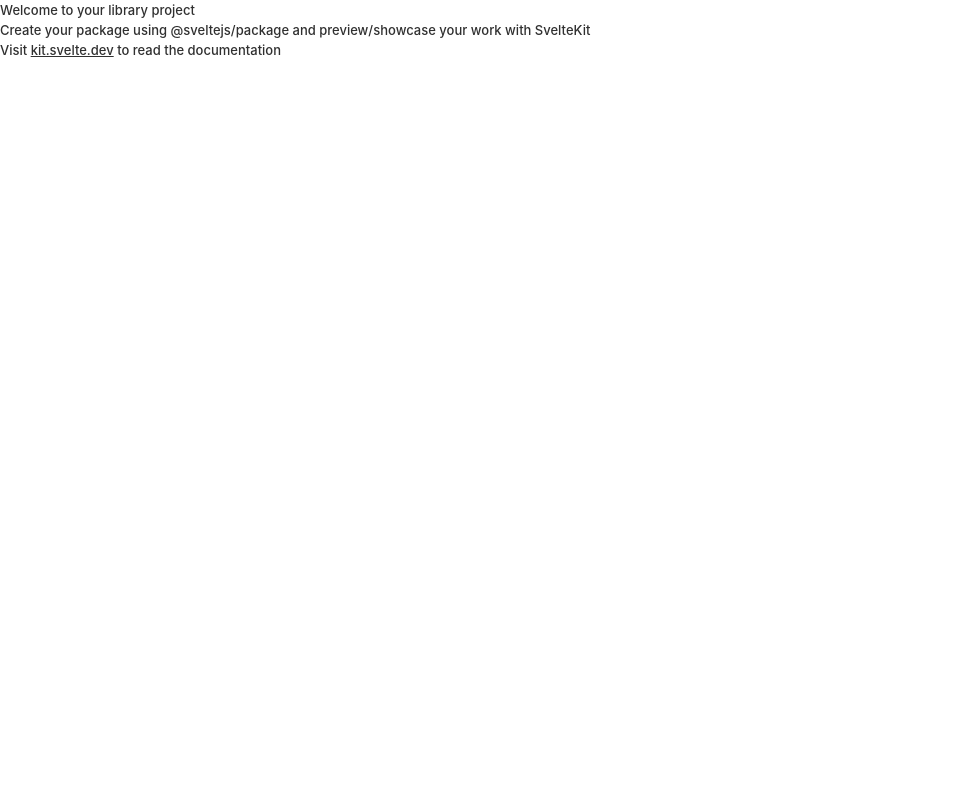
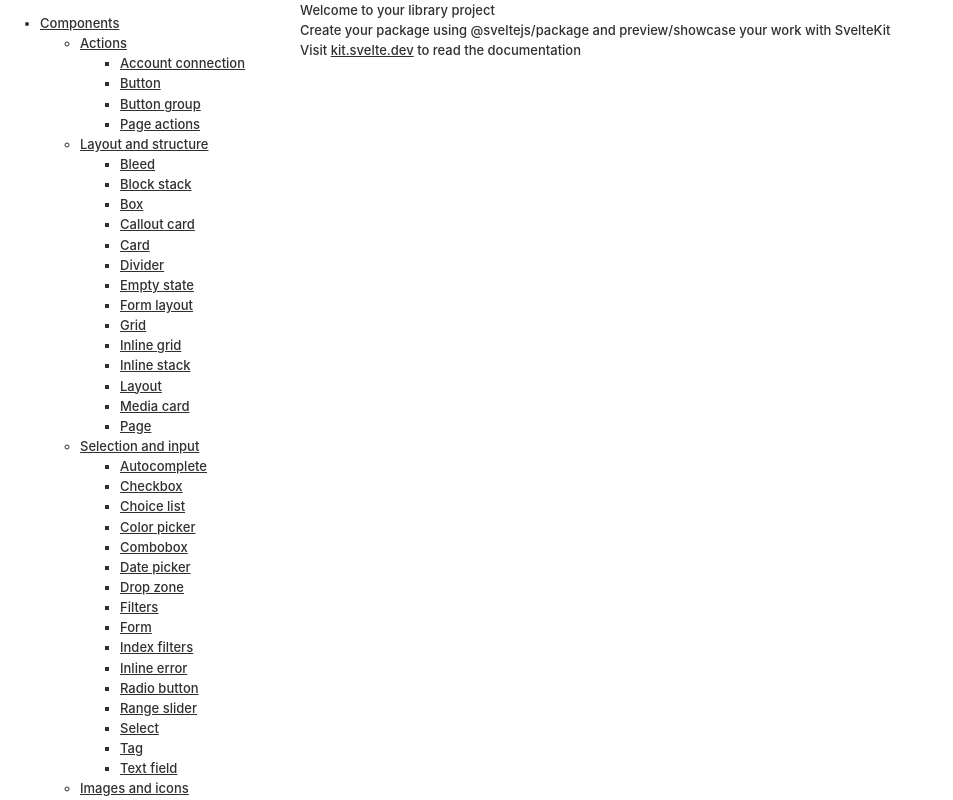
Before and after one commit to 64489c85dc2fe0787b85cd87214b3810/bandito, a SvelteKit app: page / in a window 1280 px wide. Shown: the whole page, without its empty margins (0-953 px from the left). Built offline with nearby package versions, Linux system fonts and the light colour scheme.

Commit message:
docs: добавил панель навигации (#1)

```diff
--- a/src/routes/+layout.svelte
+++ b/src/routes/+layout.svelte
@@ -1,7 +1,36 @@
 <script lang="ts">
-	import '$lib/vars.scss';
+  import '$lib/vars.scss';
+  import { menu } from './menu';
 
-	let { children } = $props();
+  let { children } = $props();
 </script>
 
-{@render children()}
+{#snippet navigation(items)}
+  <ul>
+    {#each items as item}
+      <li>
+        <a href={item.link}>{item.title}</a>
+        {#if item.children}
+          {@render navigation(item.children)}
+        {/if}
+      </li>
+    {/each}
+  </ul>
+{/snippet}
+
+<nav>{@render navigation(menu)}</nav>
+<main>{@render children()}</main>
+
+<style>
+  nav {
+    position: fixed;
+    left: 0;
+    top: 0;
+    bottom: 0;
+    overflow: scroll;
+    width: 300px;
+  }
+  main {
+    padding-left: 300px;
+  }
+</style>
--- /dev/null
+++ b/src/routes/menu.ts
@@ -0,0 +1,173 @@
+type NavItem = {
+  title: string;
+  link: string;
+  children?: NavItem[];
+};
+
+export const menu: NavItem[] = [
+  {
+    title: 'Components',
+    link: '/components',
+    children: [
+      {
+        title: 'Actions',
+        link: '/components/actions',
+        children: [
+          { title: 'Account connection', link: '/components/actions/account-connection' },
+          { title: 'Button', link: '/components/actions/button' },
+          { title: 'Button group', link: '/components/actions/button-group' },
+          { title: 'Page actions', link: '/components/actions/page-actions' },
+        ],
+      },
+      {
+        title: 'Layout and structure',
+        link: '/components/layout-and-structure',
+        children: [
+          { title: 'Bleed', link: '/components/layout-and-structure/bleed' },
+          { title: 'Block stack', link: '/components/layout-and-structure/block-stack' },
+          { title: 'Box', link: '/components/layout-and-structure/box' },
+          { title: 'Callout card', link: '/components/layout-and-structure/callout-card' },
+          { title: 'Card', link: '/components/layout-and-structure/card' },
+          { title: 'Divider', link: '/components/layout-and-structure/divider' },
+          { title: 'Empty state', link: '/components/layout-and-structure/empty-state' },
+          { title: 'Form layout', link: '/components/layout-and-structure/form-layout' },
+          { title: 'Grid', link: '/components/layout-and-structure/grid' },
+          { title: 'Inline grid', link: '/components/layout-and-structure/inline-grid' },
+          { title: 'Inline stack', link: '/components/layout-and-structure/inline-stack' },
+          { title: 'Layout', link: '/components/layout-and-structure/layout' },
+          { title: 'Media card', link: '/components/layout-and-structure/media-card' },
+          { title: 'Page', link: '/components/layout-and-structure/page' },
+        ],
+      },
+      {
+        title: 'Selection and input',
+        link: '/components/selection-and-input',
+        children: [
+          { title: 'Autocomplete', link: '/components/selection-and-input/autocomplete' },
+          { title: 'Checkbox', link: '/components/selection-and-input/checkbox' },
+          { title: 'Choice list', link: '/components/selection-and-input/choice-list' },
+          { title: 'Color picker', link: '/components/selection-and-input/color-picker' },
+          { title: 'Combobox', link: '/components/selection-and-input/combobox' },
+          { title: 'Date picker', link: '/components/selection-and-input/date-picker' },
+          { title: 'Drop zone', link: '/components/selection-and-input/drop-zone' },
+          { title: 'Filters', link: '/components/selection-and-input/filters' },
+          { title: 'Form', link: '/components/selection-and-input/form' },
+          { title: 'Index filters', link: '/components/selection-and-input/index-filters' },
+          { title: 'Inline error', link: '/components/selection-and-input/inline-error' },
+          { title: 'Radio button', link: '/components/selection-and-input/radio-button' },
+          { title: 'Range slider', link: '/components/selection-and-input/range-slider' },
+          { title: 'Select', link: '/components/selection-and-input/select' },
+          { title: 'Tag', link: '/components/selection-and-input/tag' },
+          { title: 'Text field', link: '/components/selection-and-input/text-field' },
+        ],
+      },
+      {
+        title: 'Images and icons',
+        link: '/components/images-and-icons',
+        children: [
+          { title: 'Avatar', link: '/components/images-and-icons/avatar' },
+          { title: 'Icon', link: '/components/images-and-icons/icon' },
+          { title: 'Keyboard key', link: '/components/images-and-icons/keyboard-key' },
+          { title: 'Thumbnail', link: '/components/images-and-icons/thumbnail' },
+          { title: 'Video thumbnail', link: '/components/images-and-icons/video-thumbnail' },
+        ],
+      },
+      {
+        title: 'Feedback indicators',
+        link: '/components/feedback-indicators',
+        children: [
+          { title: 'Badge', link: '/components/feedback-indicators/' },
+          { title: 'Banner', link: '/components/feedback-indicators/' },
+          { title: 'Exception list', link: '/components/feedback-indicators/' },
+          { title: 'Progress bar', link: '/components/feedback-indicators/' },
+          { title: 'Skeleton body text', link: '/components/feedback-indicators/' },
+          { title: 'Skeleton display text', link: '/components/feedback-indicators/' },
+          { title: 'Skeleton page', link: '/components/feedback-indicators/' },
+          { title: 'Skeleton tabs', link: '/components/feedback-indicators/' },
+          { title: 'Skeleton thumbnail', link: '/components/feedback-indicators/' },
+          { title: 'Spinner', link: '/components/feedback-indicators/' },
+        ],
+      },
+      {
+        title: 'Typography',
+        link: '/components/typography',
+        children: [{ title: 'Text', link: '/components/typography/text' }],
+      },
+      {
+        title: 'Tables',
+        link: '/components/tables',
+        children: [
+          { title: 'Data table', link: '/components/tables/' },
+          { title: 'Index table', link: '/components/tables/' },
+        ],
+      },
+      {
+        title: 'Lists',
+        link: '/components/lists/',
+        children: [
+          { title: 'Action list', link: '/components/lists/action-list' },
+          { title: 'Description list', link: '/components/lists/' },
+          { title: 'List', link: '/components/lists/' },
+          { title: 'Listbox', link: '/components/lists/' },
+          { title: 'Option list', link: '/components/lists/' },
+          { title: 'Resource item', link: '/components/lists/' },
+          { title: 'Resource list', link: '/components/lists/resource-list' },
+        ],
+      },
+      {
+        title: 'Navigation',
+        link: '/components/navigation',
+        children: [
+          { title: 'Footer help', link: '/components/navigation/' },
+          { title: 'Fullscreen bar', link: '/components/navigation/' },
+          { title: 'Link', link: '/components/navigation/' },
+          { title: 'Pagination', link: '/components/navigation/' },
+          { title: 'Tabs', link: '/components/navigation/tabs' },
+        ],
+      },
+      {
+        title: 'Overlays',
+        link: '/components/overlays/',
+        children: [
+          { title: 'Popover', link: '/components/overlays/' },
+          { title: 'Tooltip', link: '/components/overlays/tooltip' },
+        ],
+      },
+      {
+        title: 'Utilities',
+        link: '/components/utilities',
+        children: [
+          { title: 'App provider', link: '/components/utilities/' },
+          { title: 'Collapsible', link: '/components/utilities/' },
+          { title: 'Scrollable', link: '/components/utilities/' },
+        ],
+      },
+      {
+        title: 'Deprecated',
+        link: '',
+        children: [
+          { title: 'Caption', link: '' },
+          { title: 'Contextual save bar', link: '' },
+          { title: 'Display text', link: '' },
+          { title: 'Frame', link: '' },
+          { title: 'Heading', link: '' },
+          { title: 'Legacy card', link: '' },
+          { title: 'Legacy filters', link: '' },
+          { title: 'Legacy stack', link: '' },
+          { title: 'Legacy tabs', link: '' },
+          { title: 'Loading', link: '' },
+          { title: 'Modal', link: '' },
+          { title: 'Navigation', link: '' },
+          { title: 'Setting toggle', link: '' },
+          { title: 'Sheet', link: '' },
+          { title: 'Subheading', link: '' },
+          { title: 'Text container', link: '' },
+          { title: 'Text style', link: '' },
+          { title: 'Toast', link: '' },
+          { title: 'Top bar', link: '' },
+          { title: 'Visually hidden', link: '' },
+        ],
+      },
+    ],
+  },
+];
```
Also changed, not shown: tsconfig.json (indentation only).
